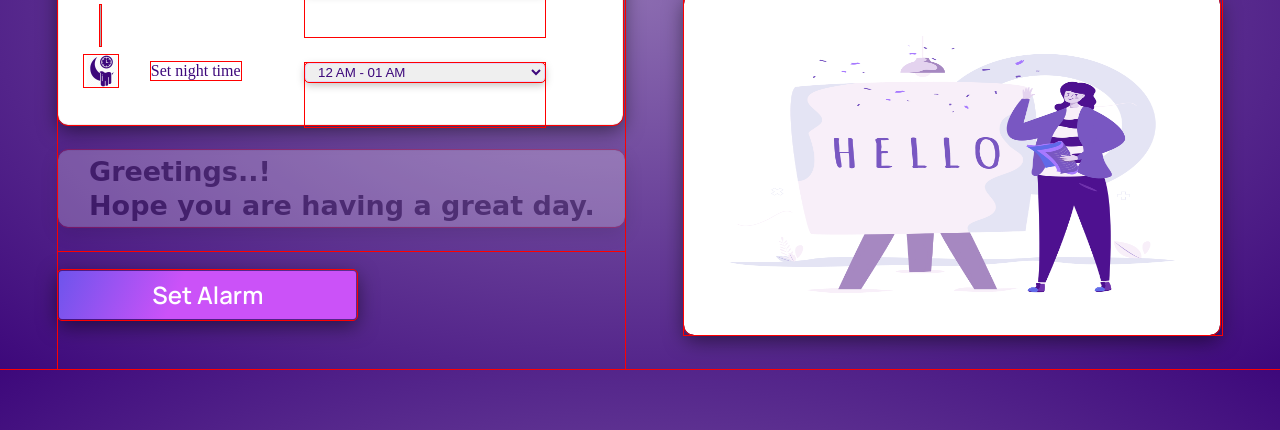
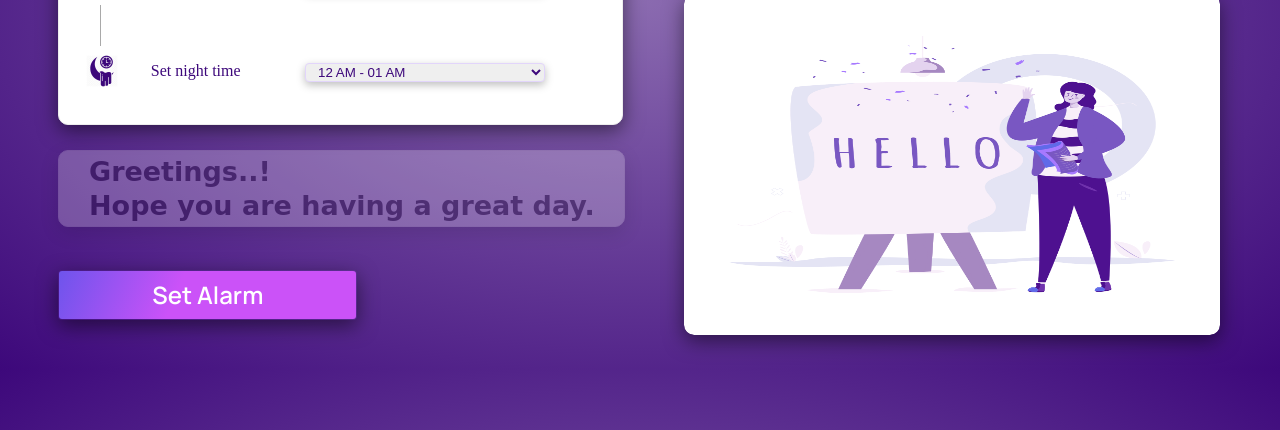
Before and after one commit to bugged-codes/Pb_Project-4, a plain HTML site: page index.html in a window 1280 px wide. Shown: the part 370-800 px from the top of the page. Drawn offline with Linux system fonts and the light colour scheme; a web font is replaced by a local one.

Commit message:
Removed outlines.

```diff
--- a/CSS/main.css
+++ b/CSS/main.css
@@ -1,7 +1,3 @@
-* {
-	outline: 1px red solid;
-}
-
 body {
 	margin: 0px;
 	background-image: radial-gradient(ellipse at center, rgb(255 255 255) -150%, rgb(61 8 123));
```
